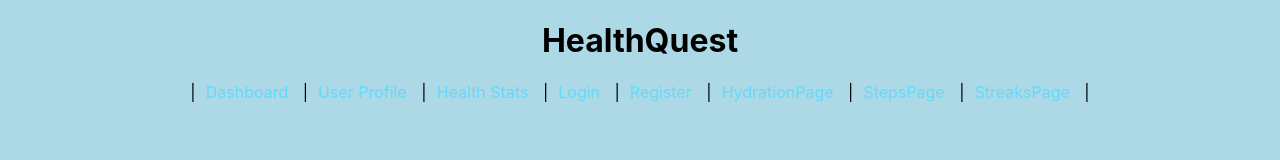
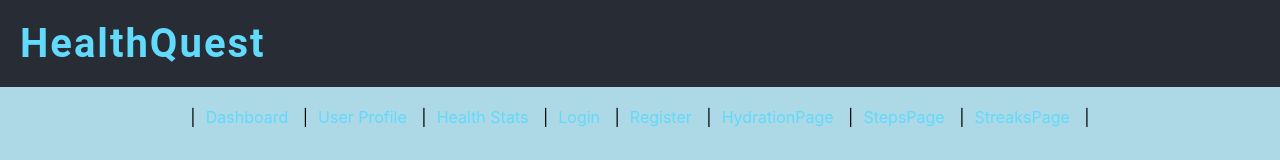
Before and after one commit to hvpham-yorku/HealthQuest, a React (Create React App) app in the folder HealthQuest/frontend/: page / in a window 1280 px wide. Shown: the top 160 px of the page. Built offline with nearby package versions, Linux system fonts and the light colour scheme; no server answers.

Commit message:
Sprint 2 Task 25 - Redesign Header

```diff
--- /dev/null
+++ b/HealthQuest/frontend/src/components/Header.css
@@ -0,0 +1,14 @@
+.header-container {
+    display: flex;
+    padding: 20px;
+    background-color: #282c34; /* Dark background for the header */
+  }
+
+  .title {
+    font-size: 2.5rem;
+    color: #61dafb; /* HealthQuest title color */
+    font-family: 'Roboto', sans-serif;
+    margin: 0;
+    font-weight: 700;
+    letter-spacing: 2px;
+  }
--- a/HealthQuest/frontend/src/components/Header.js
+++ b/HealthQuest/frontend/src/components/Header.js
@@ -1,7 +1,12 @@
 import React from 'react';
+import './Header.css'; // Importing a separate CSS file for the Header component
 
 function Header() {
-  return <h1>HealthQuest</h1>;
+  return (
+    <div className="header-container">
+      <h1 className="title">HealthQuest</h1>
+    </div>
+  );
 }
 
 export default Header;
```
